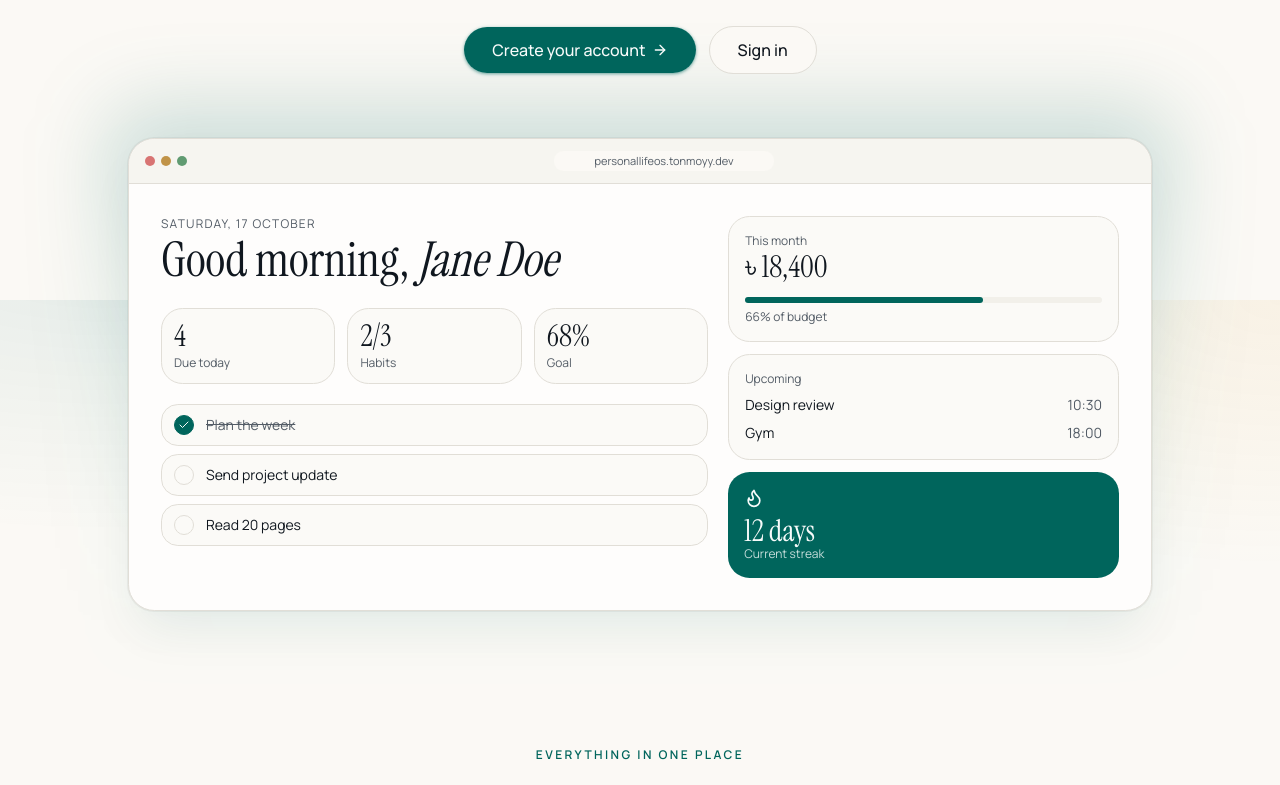
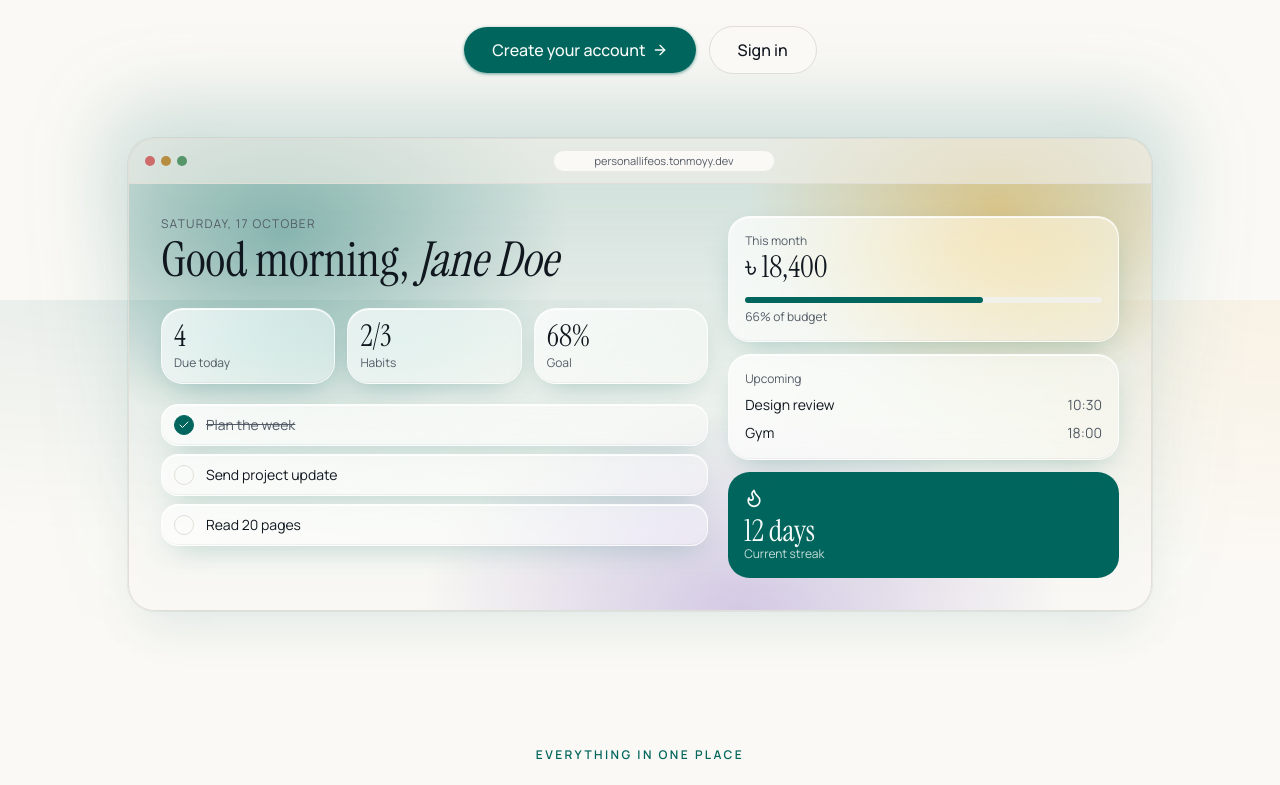
Before and after one commit to tonmoy-y/Personal-Life-OS, a Next.js app: page / in a window 1280 px wide. Shown: the part 500-1285 px from the top of the page. Built offline with nearby package versions, Linux system fonts and the light colour scheme; no server answers.

Commit message:
Add liquid glass surfaces that render in light and dark mode

```diff
--- a/src/app/globals.css
+++ b/src/app/globals.css
@@ -180,6 +180,25 @@
 }
 
 @layer utilities {
+  /* Liquid glass: translucent fill, strong blur + saturation, bright rim and soft depth. Works on light and dark. */
+  .glass {
+    background: linear-gradient(135deg, oklch(1 0 0 / 0.72), oklch(1 0 0 / 0.38));
+    border: 1px solid oklch(1 0 0 / 0.7);
+    -webkit-backdrop-filter: blur(22px) saturate(1.8);
+    backdrop-filter: blur(22px) saturate(1.8);
+    box-shadow: inset 0 1px 0 oklch(1 0 0 / 0.9), inset 0 -1px 0 oklch(0.3 0.02 255 / 0.05), 0 10px 30px -12px color-mix(in oklch, var(--primary) 35%, transparent);
+  }
+  .dark .glass {
+    background: linear-gradient(135deg, oklch(1 0 0 / 0.1), oklch(1 0 0 / 0.04));
+    border: 1px solid oklch(1 0 0 / 0.14);
+    box-shadow: inset 0 1px 0 oklch(1 0 0 / 0.18), 0 10px 30px -12px oklch(0 0 0 / 0.6);
+  }
+  .glass-backdrop {
+    background:
+      radial-gradient(40% 60% at 15% 20%, color-mix(in oklch, var(--primary) 38%, transparent), transparent 70%),
+      radial-gradient(35% 55% at 85% 15%, color-mix(in oklch, var(--chart-2) 40%, transparent), transparent 70%),
+      radial-gradient(45% 60% at 60% 100%, color-mix(in oklch, var(--chart-3) 30%, transparent), transparent 70%);
+  }
   .tabular { font-variant-numeric: tabular-nums; }
   .paper-grain {
     background-image: radial-gradient(oklch(0.5 0.02 85 / 0.06) 1px, transparent 1px);
--- a/src/app/page.tsx
+++ b/src/app/page.tsx
@@ -32,7 +32,7 @@ function Preview() {
   return (
     <div aria-hidden className="relative mx-auto mt-16 max-w-5xl">
       <div className="absolute -inset-x-6 -inset-y-8 -z-10 rounded-[2.5rem] bg-gradient-to-b from-primary/20 via-primary/5 to-transparent blur-2xl" />
-      <div className="overflow-hidden rounded-3xl border bg-card shadow-2xl shadow-primary/10 ring-1 ring-foreground/5">
+      <div className="glass-backdrop overflow-hidden rounded-3xl border bg-card shadow-2xl shadow-primary/10 ring-1 ring-foreground/5">
         <div className="flex items-center gap-1.5 border-b bg-muted/60 px-4 py-3">
           <span className="size-2.5 rounded-full bg-destructive/60" /><span className="size-2.5 rounded-full bg-warning/70" /><span className="size-2.5 rounded-full bg-success/70" />
           <span className="mx-auto rounded-md bg-background px-10 py-0.5 text-[11px] text-muted-foreground">personallifeos.tonmoyy.dev</span>
@@ -43,12 +43,12 @@ function Preview() {
             <p className="mt-1 font-heading text-4xl leading-none sm:text-5xl">Good morning, <em>Jane Doe</em></p>
             <div className="mt-6 grid grid-cols-3 gap-3">
               {[["4", "Due today"], ["2/3", "Habits"], ["68%", "Goal"]].map(([n, l]) => (
-                <div key={l} className="rounded-2xl border bg-background/70 p-3"><p className="font-heading text-3xl leading-none">{n}</p><p className="mt-1 text-xs text-muted-foreground">{l}</p></div>
+                <div key={l} className="glass rounded-2xl p-3"><p className="font-heading text-3xl leading-none">{n}</p><p className="mt-1 text-xs text-muted-foreground">{l}</p></div>
               ))}
             </div>
             <ul className="mt-5 grid gap-2 text-sm">
               {["Plan the week", "Send project update", "Read 20 pages"].map((t, i) => (
-                <li key={t} className="flex items-center gap-3 rounded-xl border bg-background/70 px-3 py-2.5">
+                <li key={t} className="flex items-center gap-3 glass rounded-xl px-3 py-2.5">
                   <span className={`flex size-5 items-center justify-center rounded-full border ${i === 0 ? "border-primary bg-primary text-primary-foreground" : ""}`}>{i === 0 && <Check className="size-3" />}</span>
                   <span className={i === 0 ? "text-muted-foreground line-through" : ""}>{t}</span>
                 </li>
@@ -56,13 +56,13 @@ function Preview() {
             </ul>
           </div>
           <div className="grid content-start gap-3">
-            <div className="rounded-2xl border bg-background/70 p-4">
+            <div className="glass rounded-2xl p-4">
               <p className="text-xs text-muted-foreground">This month</p>
               <p className="font-heading text-3xl">৳ 18,400</p>
               <div className="mt-3 h-1.5 rounded-full bg-muted"><div className="h-full w-2/3 rounded-full bg-primary" /></div>
               <p className="mt-1.5 text-xs text-muted-foreground">66% of budget</p>
             </div>
-            <div className="rounded-2xl border bg-background/70 p-4">
+            <div className="glass rounded-2xl p-4">
               <p className="text-xs text-muted-foreground">Upcoming</p>
               <ul className="mt-2 grid gap-2 text-sm">
                 <li className="flex justify-between"><span>Design review</span><span className="text-muted-foreground">10:30</span></li>
--- a/src/features/dashboard/dashboard-view.tsx
+++ b/src/features/dashboard/dashboard-view.tsx
@@ -42,16 +42,14 @@ export function DashboardHero({ d, eyebrow, title, tz, tf, currency, summary }:
     { label: "Spent this month", value: formatMoney(d.spend.expense, currency), href: "/finance", icon: Wallet, tone: "" },
   ];
   return (
-    <section aria-label="Overview" className="rise-in relative mb-6 overflow-hidden rounded-3xl border bg-card p-6 sm:p-8">
-      <div aria-hidden className="pointer-events-none absolute -right-24 -top-28 size-80 rounded-full bg-primary/10 blur-3xl" />
-      <div aria-hidden className="pointer-events-none absolute -bottom-32 left-1/3 size-72 rounded-full bg-chart-2/10 blur-3xl" />
+    <section aria-label="Overview" className="rise-in glass-backdrop relative mb-6 overflow-hidden rounded-3xl border bg-card p-6 sm:p-8">
       <p className="relative text-xs font-medium uppercase tracking-[0.18em] text-muted-foreground">{eyebrow}</p>
       <h1 className="relative mt-2 text-balance text-5xl leading-[1.02] sm:text-6xl">{title}</h1>
       {summary && <div className="relative mt-3 max-w-2xl"><DailySummary d={d} tz={tz} tf={tf} /></div>}
       <ul className="relative mt-7 grid grid-cols-2 gap-3 lg:grid-cols-4">
         {stats.map((s) => (
           <li key={s.label}>
-            <Link href={s.href} className="group block rounded-2xl border bg-background/70 p-4 backdrop-blur transition hover:-translate-y-0.5 hover:border-primary/40">
+            <Link href={s.href} className="glass group block rounded-2xl p-4 transition hover:-translate-y-0.5 hover:border-primary/40">
               <span className="flex items-center justify-between text-xs text-muted-foreground">{s.label}<s.icon className="size-4 transition group-hover:text-primary" aria-hidden /></span>
               <span className={cn("mt-2 block font-heading text-4xl leading-none tabular", s.tone)}>{s.value}</span>
             </Link>
```
